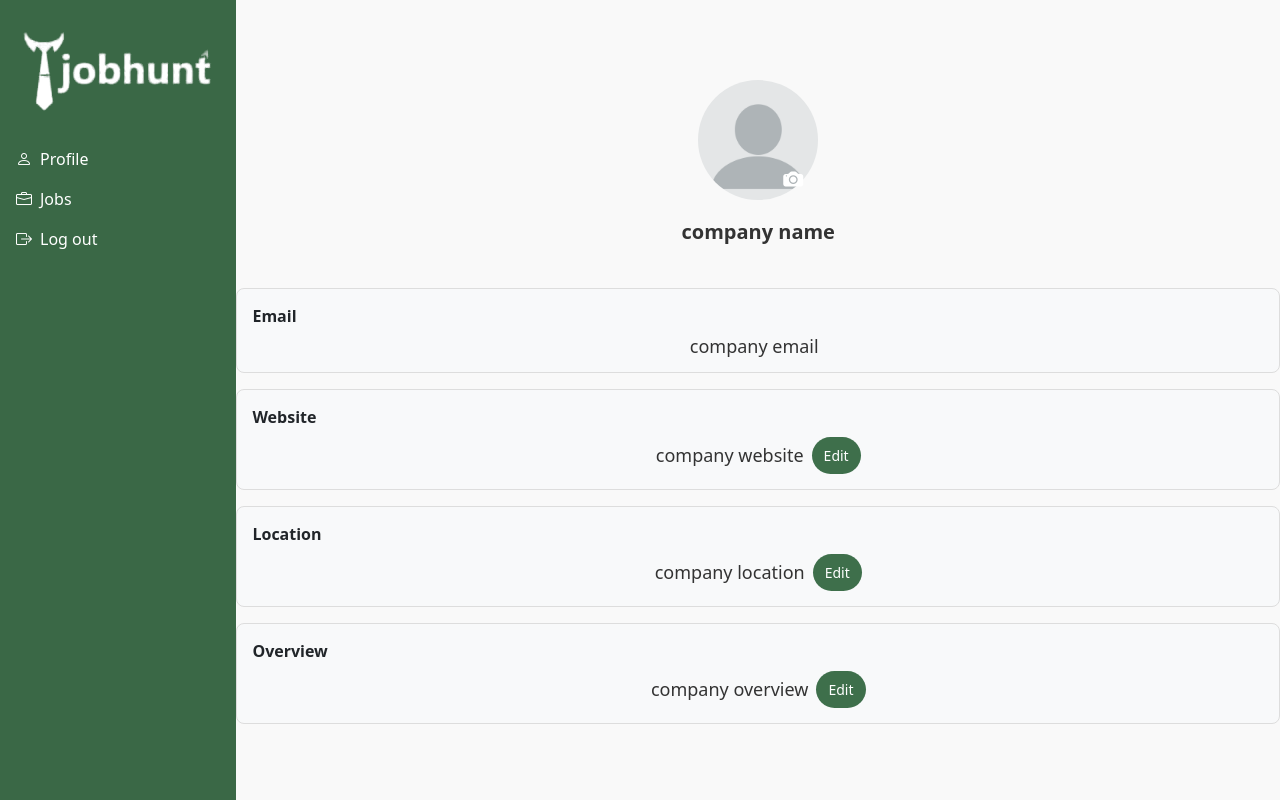
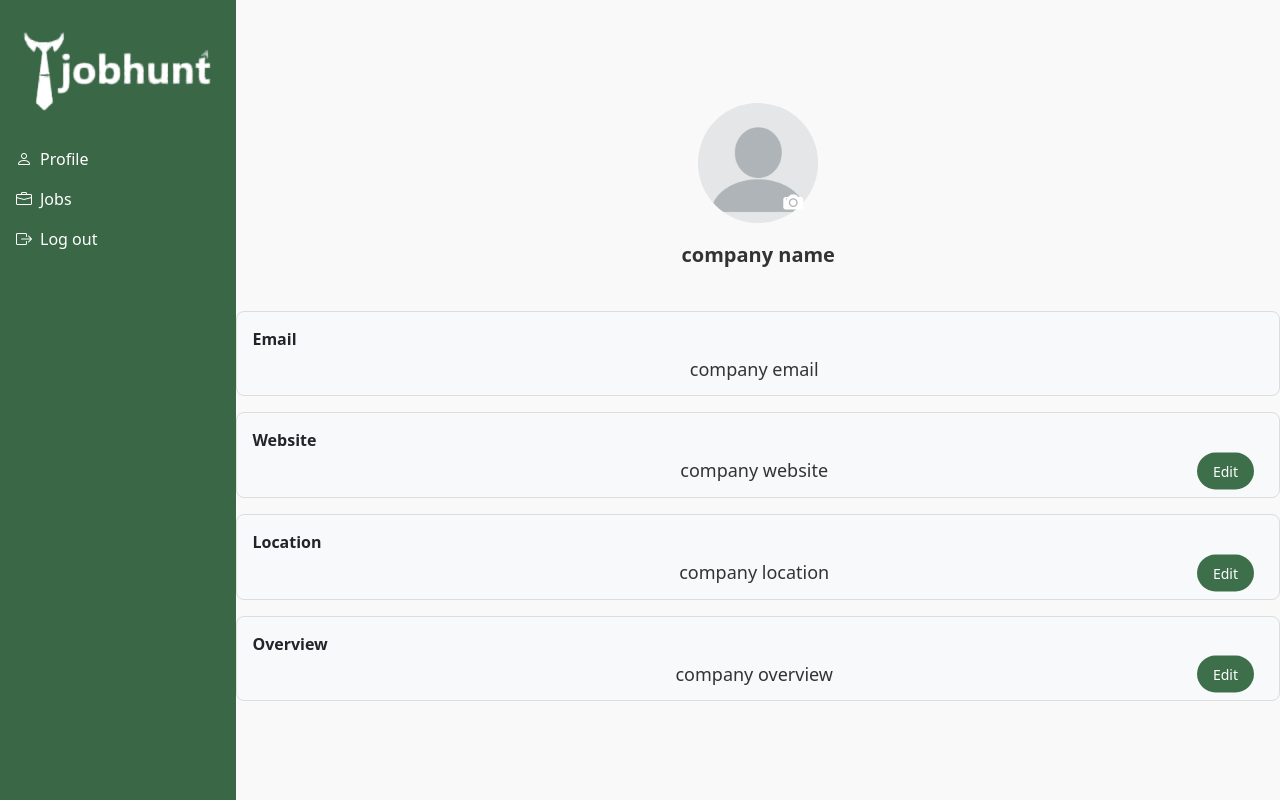
Before and after one commit to MostafaElKaranshawy/Job-Hunt, a React (Vite) app in the folder frontend/: page /company/1 in a window 1280 px wide. Built offline with nearby package versions, Linux system fonts and the light colour scheme; no server answers.

Commit message:
new Changes in company Profile Frontend

```diff
--- a/frontend/src/components/sideBar/Sidebar.css
+++ b/frontend/src/components/sideBar/Sidebar.css
@@ -11,3 +11,12 @@
 .company-link:hover{
     color: rgb(0, 0, 0);
 }
+
+.company-link-2{
+    color: white;
+    cursor: pointer;
+}
+
+.company-link-2:hover{
+    color: rgb(255, 0, 0);
+}
--- a/frontend/src/components/sideBar/Sidebar.jsx
+++ b/frontend/src/components/sideBar/Sidebar.jsx
@@ -1,11 +1,22 @@
 import { Link, useParams } from 'react-router-dom';
 import { Nav, NavItem } from 'react-bootstrap';
+import { logout } from '../../services/authServices';
 import 'bootstrap/dist/css/bootstrap.min.css';
 import 'bootstrap-icons/font/bootstrap-icons.css';
 import './Sidebar.css';
 
 function Sidebar() {
   const { companyUsername } = useParams();
+
+  const handleLogout = async () => {
+    const response = await logout();
+    if (response.success) {
+      console.log('Logged out successfully!');
+      window.location.href = '/';
+    } else {
+      console.error('Logout failed:', response.message);
+    }
+  };
 
   return (
     <div className="text-white sidebar">
@@ -30,18 +41,13 @@ function Sidebar() {
           </Link>
         </NavItem>
       <div
-        className="navItem logout py-2 d-block company-link"
-        onClick={() => {
-          console.log("Logout");
-          document.cookie = ";";
-          window.location.href = "/";
-        }}
-      >
-        <i className="bi bi-box-arrow-right me-2"></i>
-          Log out
-    </div>
-</Nav>
-
+          className="navItem logout py-2 d-block company-link-2"
+            onClick={handleLogout}
+          >
+          <i className="bi bi-box-arrow-right me-2"></i>
+            Log out
+      </div>
+      </Nav>
     </div>
   );
 };
--- a/frontend/src/pages/jobsPage/Jobs.jsx
+++ b/frontend/src/pages/jobsPage/Jobs.jsx
@@ -181,7 +181,7 @@ const handleCloseModal = () => {
                   <p className="card-text"><b>Location:</b> {job.location}</p>
                   <p className="card-text"><b>posted at:</b> {formatter.format(new Date(job.postedAt))}</p>
                   <p className="card-text"><b>expired at:</b> {formatter.format(new Date(job.applicationDeadline))}</p>
-                  <Link to={`/jobs/${job.id}`} className="btn btn-primary card-body-btn">View</Link>
+                  <Link to={`/jobs/${job.id}`} className="btn btn-primary card-body-btn">View Applications</Link>
                   <i
                     className="bi bi-three-dots-vertical card-body-icon"
                     onClick={() => toggleMenu(job.id)}
--- a/frontend/src/pages/profilePage/CompanyProfilePage.css
+++ b/frontend/src/pages/profilePage/CompanyProfilePage.css
@@ -45,12 +45,35 @@ label {
   transition: background-color 0.3s, transform 0.2s;
 }
 
-.btn-primary {
+.d-flex {
+  display: flex;
+  align-items: center;
+  justify-content: space-between; /* Ensure spacing between input and button */
+  width: 100%;
+  position: relative; /* Establish relative positioning for child elements */
+}
+
+.edit-btn-primary {
+  position: absolute; /* Make the button position absolute */
+  right: 10px;
+  top: 50%;
+  transform: translateY(-50%);
   background-color: #326740f0;
   color: white;
-  /* margin-left: 1300px;
-  margin-right: -75px; */
+  padding: 8px 16px;
+  border-radius: 60px;
+  font-size: 14px;
 }
+
+.edit-btn-primary:hover {
+  background-color: #254d30f0;
+}
+
+.form-control {
+  flex-grow: 1;
+  margin-right: 10px;
+}
+
 
 .btn-primary:hover {
   background-color: #254d30f0;
--- a/frontend/src/pages/profilePage/CompanyProfilePage.jsx
+++ b/frontend/src/pages/profilePage/CompanyProfilePage.jsx
@@ -99,14 +99,6 @@ function CompanyProfilePage() {
         }
     };
 
-
-
-    // const logout = () => {
-    //     localStorage.removeItem('auth_token');
-    //     // redirect to the login page
-    //     history.push('/login');
-    // };
-
     return (
         <div className="d-flex">
             <Sidebar />
@@ -186,7 +178,7 @@ function CompanyProfilePage() {
                         <div className="d-flex align-items-center">
                             <h3 className="me-2">{companyInfo.website}</h3>
                             <button
-                                className="btn btn-primary"
+                                className="btn edit-btn-primary"
                                 onClick={() => handleEditClick('website')}
                             >
                                 Edit
@@ -216,7 +208,7 @@ function CompanyProfilePage() {
                         <div className="d-flex align-items-center">
                             <h3 className="me-2">{companyInfo.location}</h3>
                             <button
-                                className="btn btn-primary"
+                                className="btn edit-btn-primary"
                                 onClick={() => handleEditClick('location')}
                             >
                                 Edit
@@ -245,7 +237,7 @@ function CompanyProfilePage() {
                         <div className="d-flex align-items-center">
                             <h3 className="me-2">{companyInfo.overview}</h3>
                             <button
-                                className="btn btn-primary"
+                                className="btn edit-btn-primary"
                                 onClick={() => handleEditClick('overview')}
                             >
                                 Edit
```
Also changed, not shown: frontend/src/components/jobApplications/JobApplications.css (added), frontend/src/components/jobApplications/JobApplications.jsx (added), frontend/src/pages/jobApplicationsPage/JobApplicationsPage.css (added), frontend/src/pages/jobApplicationsPage/JobApplicationsPage.jsx (added).
